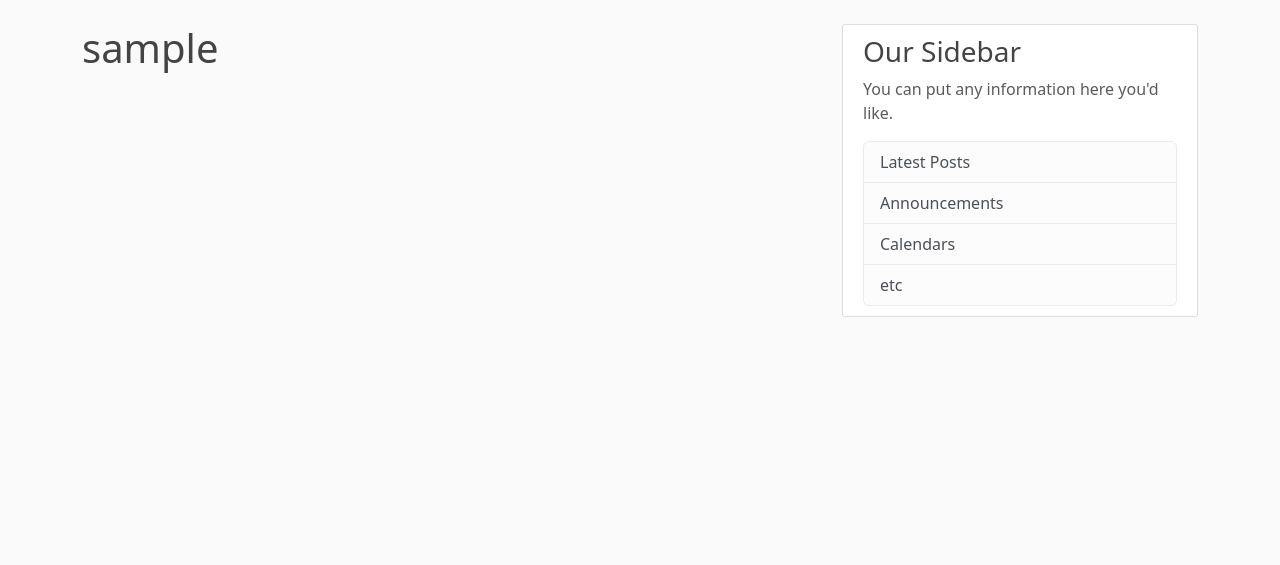
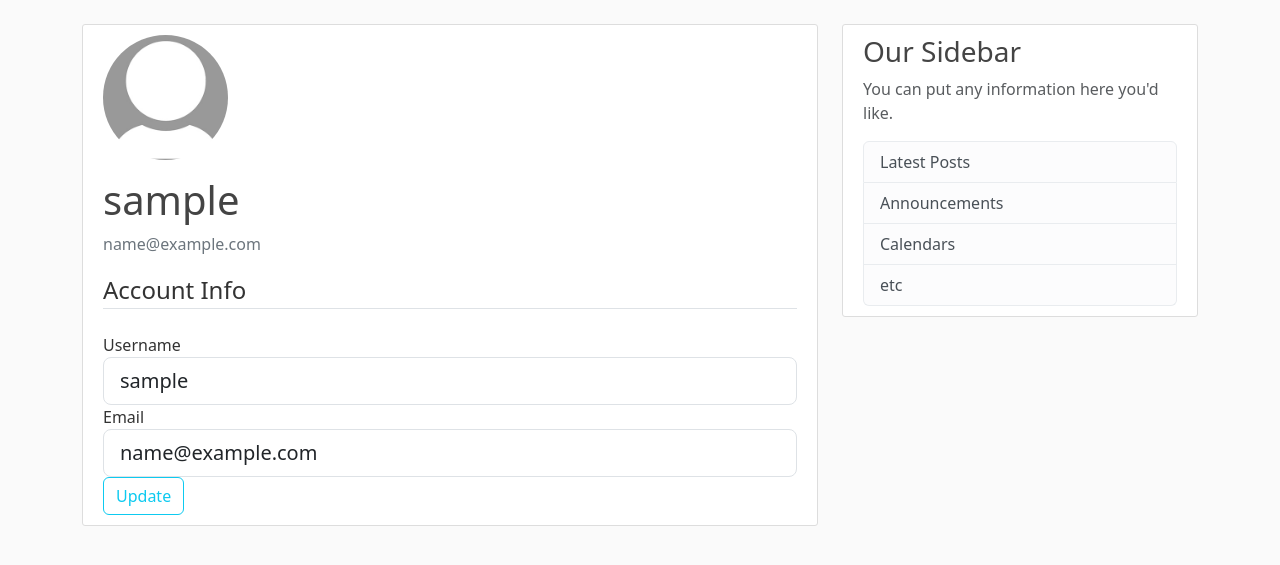
Before and after one commit to itzrossyo/chatBlog, a Flask app: page /account in a window 1280 px wide. Shown: the part 56-621 px from the top of the page. Run offline with Flask 3, Linux system fonts and the light colour scheme; the visitor is signed in with stand-in values (Sample User, id 1).

Commit message:
feat: allowiung user to change the email and username once created also set a default image

```diff
--- a/flaskblog/forms.py
+++ b/flaskblog/forms.py
@@ -1,4 +1,5 @@
 from flask_wtf import FlaskForm
+from flask_login import current_user
 from wtforms import StringField, PasswordField, SubmitField, BooleanField
 from wtforms.validators import DataRequired, Length, Email, EqualTo, ValidationError
 from flaskblog.models import User
@@ -31,3 +32,23 @@ class LoginForm(FlaskForm):
     password = PasswordField('Password', validators=[DataRequired()])
     remember = BooleanField('Remember Me')
     submit = SubmitField('Login')
+
+
+class UpdateAccountForm(FlaskForm):
+    username = StringField('Username',
+                           validators=[DataRequired(), Length(min=2, max=20)])
+    email = StringField('Email',
+                        validators=[DataRequired(), Email()])
+    submit = SubmitField('Update')
+
+    def validate_username(self, username):
+        if username.data != current_user.username:
+            user = User.query.filter_by(username=username.data).first()
+            if user:
+                raise ValidationError('That username is taken.')
+
+    def validate_email(self, email):
+        if email.data != current_user.email:
+            user = User.query.filter_by(email=email.data).first()
+            if user:
+                raise ValidationError('That email is taken.')
--- a/flaskblog/routes.py
+++ b/flaskblog/routes.py
@@ -1,6 +1,6 @@
 from flask import render_template, url_for, flash, redirect, request
 from flaskblog import app, db, bcrypt
-from flaskblog.forms import RegistrationForm, LoginForm
+from flaskblog.forms import RegistrationForm, LoginForm, UpdateAccountForm
 from flaskblog.models import User, Post
 from flask_login import login_user, current_user, logout_user, login_required
 
@@ -62,13 +62,24 @@ def login():
     return render_template('login.html', title='Login', form=form)
 
 
-@app.route("/logout", )
+@app.route("/logout")
 def logout():
     logout_user()
     return redirect(url_for('home'))
 
 
-@app.route("/account")
+@app.route("/account", methods=['GET', 'POST'])
 @login_required
 def account():
-    return render_template('account.html', title='account')
+    form = UpdateAccountForm()
+    if form.validate_on_submit():
+        current_user.username = form.username.data
+        current_user.email = form.email.data
+        db.session.commit()
+        flash('Account has been updated', 'success')
+        return redirect(url_for('account'))
+    elif request.method == 'GET':
+        form.username.data = current_user.username
+        form.email.data = current_user.email
+    image_file = url_for('static', filename='profile_pics/' + current_user.image_file)
+    return render_template('account.html', title='account', image_file=image_file, form=form)
--- a/flaskblog/templates/account.html
+++ b/flaskblog/templates/account.html
@@ -1,4 +1,51 @@
 {% extends "layout.html" %}
 {% block content %}
-<h1>{{ current_user.username }}</h1>
+    <div class="content-section">
+        <div class="media">
+            <img class="rounded-circle account-img" src="{{ image_file }}">
+            <div class="media-body">
+                <h2 class="account-heading">{{ current_user.username }}</h2>
+                <p class="text-secondary">{{ current_user.email }}</p>
+            </div>
+        </div>
+
+            <form method="POST" action="">
+                {{ form.hidden_tag() }}
+                <fieldset class="form-group">
+                    <legend class="border-bottom mb-4">Account Info</legend>
+                    <div class="form-group">
+                        {{ form.username.label(class="form-control-label") }}
+
+                        {% if form.username.errors %}
+                            {{ form.username(class="form-control form-control-lg is-invalid") }}
+                            <div class="invalid-feedback">
+                                {% for error in form.username.errors %}
+                                    <span>{{ error }}</span>
+                                {% endfor %}
+                            </div>
+                        {% else %}
+                            {{ form.username(class="form-control form-control-lg") }}
+                        {% endif %}
+                    </div>
+                    <div class="form-group">
+                        {{ form.email.label(class="form-control-label") }}
+                        {% if form.email.errors %}
+                            {{ form.email(class="form-control form-control-lg is-invalid") }}
+                            <div class="invalid-feedback">
+                                {% for error in form.email.errors %}
+                                    <span>{{ error }}</span>
+                                {% endfor %}
+                            </div>
+                        {% else %}
+                            {{ form.email(class="form-control form-control-lg") }}
+                        {% endif %}
+                    </div>
+
+                </fieldset>
+                <div class="form-group">
+                    {{ form.submit(class="btn btn-outline-info") }}
+                </div>
+            </form>
+
+    </div>
 {% endblock content %}
```
Also changed, not shown: flaskblog/static/profile_pics/default.jpg (added).
